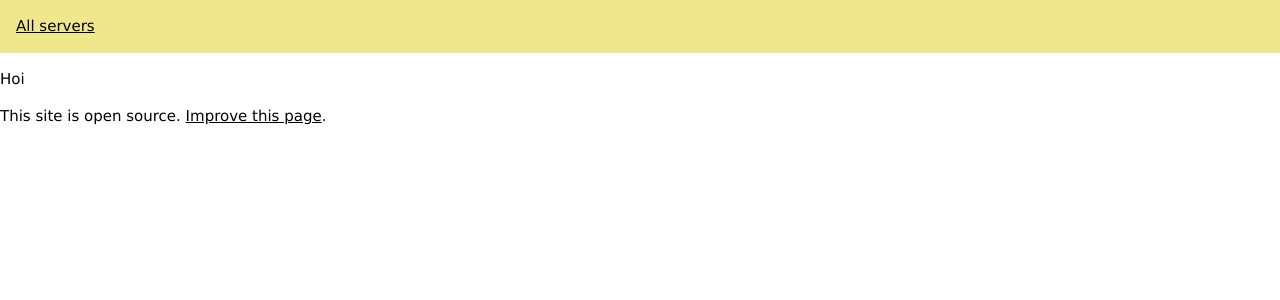
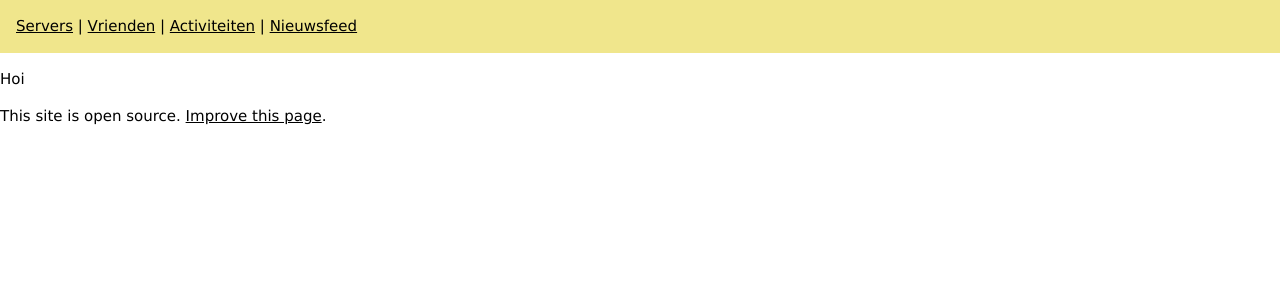
Before and after one commit to BasToTheMax/ChatApp, a Jekyll site: the page built from docs/index.md, in a window 1280 px wide. Shown: the top 300 px of the page. Built offline with Jekyll 4.4.1, drawn with Linux system fonts in a browser that asks for light colours; our own code applies the rules of GitHub Pages for plain Markdown files.

Commit message:
Update default.html

```diff
--- a/docs/_layouts/default.html
+++ b/docs/_layouts/default.html
@@ -24,7 +24,13 @@
     <div class="w3-container w3-khaki">
 
       <p>
-        <a href="{{ site.base}}/servers">All servers</a>
+        <a href="{{ site.base}}/servers">Servers</a>
+        |
+        <a href="{{ site.base}}/friends">Vrienden</a>
+        |
+        <a href="{{ site.base}}/activity">Activiteiten</a>
+        |
+        <a href="{{ site.base}}/feed">Nieuwsfeed</a>
       </p>
 
 
```
